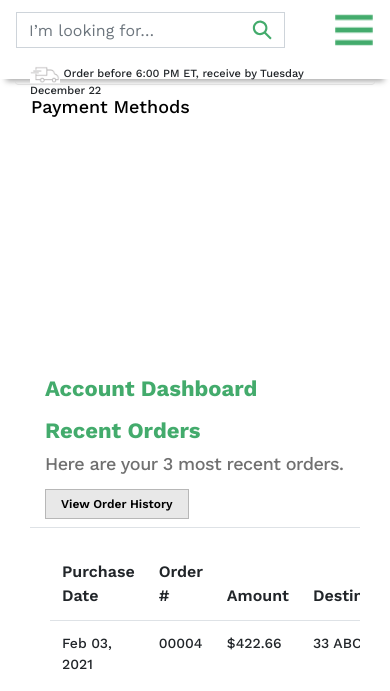
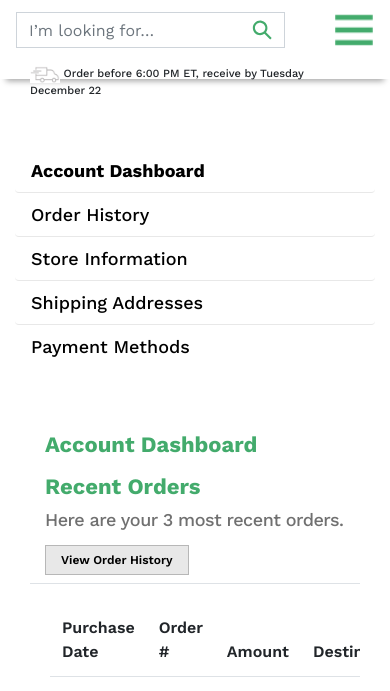
Before and after one commit to frontendvault/paygos, a plain HTML site: page accounts.html in a window 390 px wide. Shown: the part 131-822 px from the top of the page. Drawn offline with nearby package versions, Linux system fonts and the light colour scheme.

Commit message:
accounts mobile

```diff
--- a/accounts.html
+++ b/accounts.html
@@ -428,7 +428,7 @@
     </div>
     <div class="container account-tabs paygos-join">
       <div class="row">
-        <div class="col-sm-3 col-lg-2">
+        <div class="col-sm-3 col-lg-2 mobile-margin-top">
           <div
             class="nav flex-column nav-pills"
             id="v-pills-tab"
@@ -500,7 +500,7 @@
               aria-labelledby="v-pills-home-tab"
             >
               <div
-                class="container-fluid pt-3 pb-md-5 reset-password mobile-margin-top account-dashboard"
+                class="container-fluid pt-3 pb-md-5 reset-password  account-dashboard"
               >
                 <div class="container">
                   <div class="row">
--- a/scss/_mobileMedia.scss
+++ b/scss/_mobileMedia.scss
@@ -783,4 +783,13 @@
       font-size: 22px !important;
     }
   }
+  .account-tabs {
+    .tab-content {
+      margin-top: 40px;
+      h4 {
+        margin: 0 0 20px !important ;
+        width: 100%;
+      }
+    }
+  }
 }
```
Also changed, not shown: scss/main.css, 1 other file.
